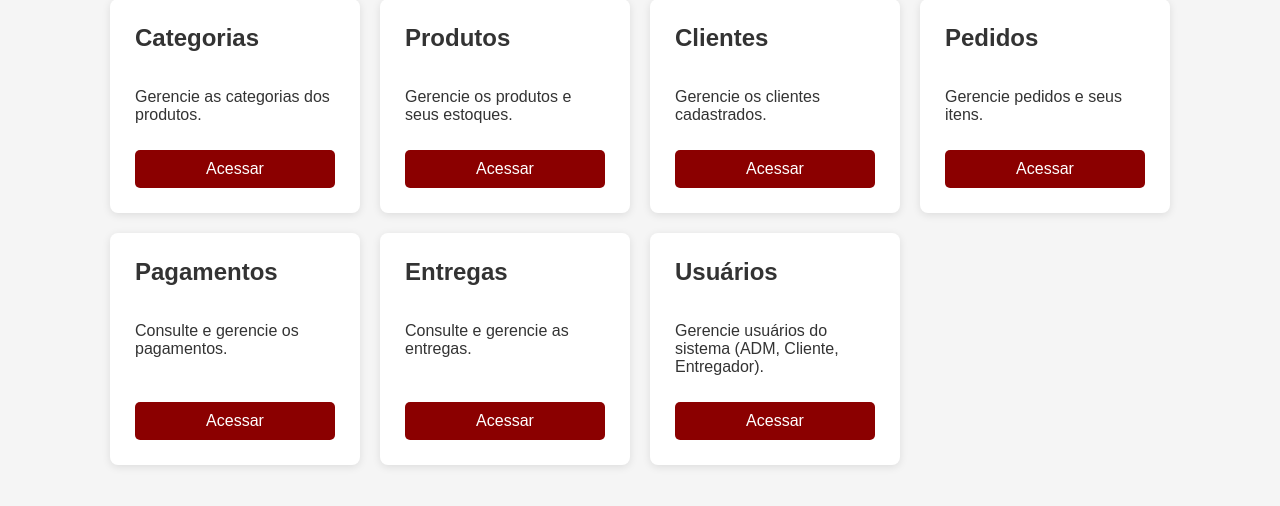
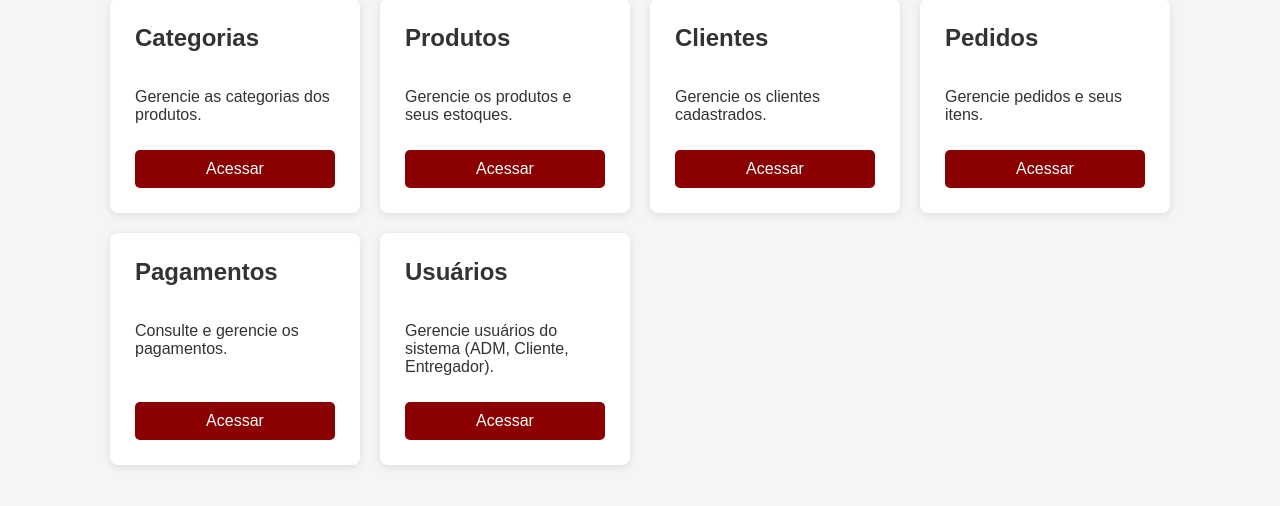
Before and after one commit to jorgecruz76/churrasquinho-system, a Spring app: page /admin in a window 1280 px wide. Shown: the part 165-671 px from the top of the page. Run offline with Thymeleaf, Linux system fonts and the light colour scheme; the template is opened without the code that fills it, so the values that code supplies are empty.

Commit message:
retirada do menu Entregas

```diff
--- a/src/main/resources/templates/admin.html
+++ b/src/main/resources/templates/admin.html
@@ -114,12 +114,12 @@
                 <a href="/pagamentos/tela">Acessar</a>
             </div>
 
-            <div class="card">
+        <!--    <div class="card">
                 <h2>Entregas</h2>
                 <p>Consulte e gerencie as entregas.</p>
                 <a href="/entregas/tela">Acessar</a>
             </div>
-
+        -->
             <div class="card">
                 <h2>Usuários</h2>
                 <p>Gerencie usuários do sistema (ADM, Cliente, Entregador).</p>
```
